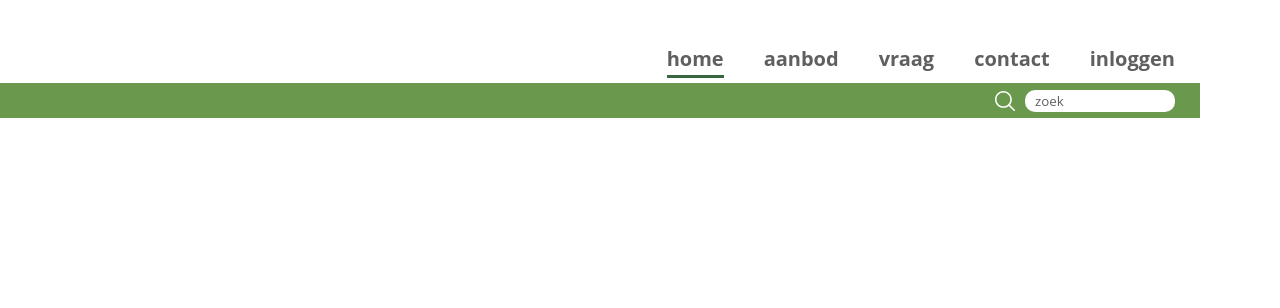
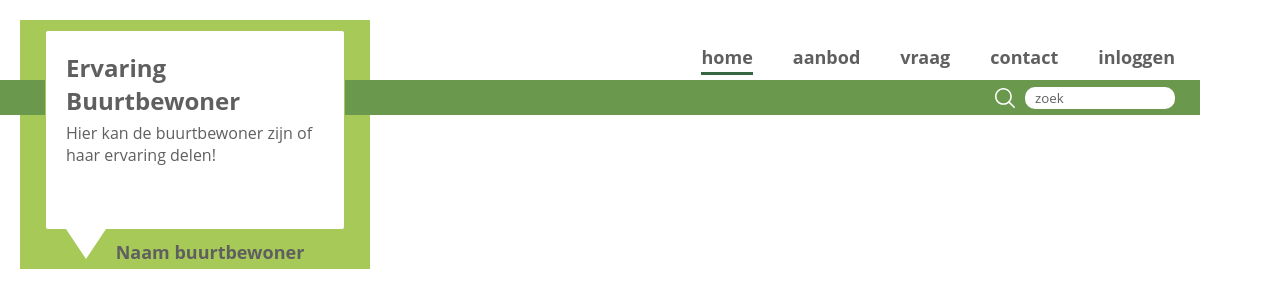
Before and after one commit to abouman76/Eind-Project-Arnoud-Bouman, a React (Create React App) app: page / in a window 1280 px wide. Shown: the top 308 px of the page. Built offline with nearby package versions, Linux system fonts and the light colour scheme.

Commit message:
added textbubble component

```diff
--- a/src/components/App/App.js
+++ b/src/components/App/App.js
@@ -6,11 +6,12 @@ import TextBubble from "../TextBubble/TextBubble";
 function App() {
   return (
     <>
-        <Header />
+            <Header />
 
-        {/*<TextBubble />*/}
+            <TextBubble />
+
     </>
   );
-}
+};
 
 export default App;
--- a/src/components/Header/Header.css
+++ b/src/components/Header/Header.css
@@ -25,7 +25,7 @@
     margin: 0 20px;
     padding-bottom: 3px;
     font-weight: bold;
-    font-size: 20px;
+    font-size: 18px;
 
 }
 
--- a/src/components/TextBubble/TextBubble.css
+++ b/src/components/TextBubble/TextBubble.css
@@ -1,3 +1,62 @@
-.styleText {
-    color: red;
+/** {*/
+/*    border: 1px solid red;*/
+/*}*/
+
+* {
+    padding: 0;
+    margin: 0;
+    box-sizing: border-box;
 }
+
+.main-container {
+    background-color: #A7C957;
+    color: #5F5F5F;
+    width: 350px;
+    display: flex;
+    justify-content: center;
+    align-items: center;
+    margin: 20px;
+    flex-wrap: wrap;
+
+}
+
+.text-bubble {
+    width: 300px;
+    height: 200px;
+    background-color: white;
+    border: 1px solid #A7C957;
+    position: relative;
+    margin: 10px;
+    padding: 20px;
+    border-radius: 3px;
+}
+
+.text-bubble::before {
+    content: "";
+    display: block;
+    position: absolute;
+    bottom: -30px;
+    left: 20px;
+    width: 0;
+    height: 0;
+    border-top: 30px solid white;
+    border-right: 20px solid transparent;
+    border-left: 20px solid transparent;
+}
+
+.header-review {
+    color: #5F5F5F;
+    margin-bottom: 5px;
+
+}
+
+.review-text {
+    color: #5F5F5F;
+    display: flex;
+}
+
+.name-reviewer {
+    font-weight: bold;
+    font-size: 18px;
+    padding: 0 0 5px 30px;
+}
--- a/src/components/TextBubble/TextBubble.js
+++ b/src/components/TextBubble/TextBubble.js
@@ -3,7 +3,21 @@ import "./TextBubble.css";
 
 const TextBubble = () => {
     return (
-        <div className={"styleText"}>TEXTBUBBLE</div>
+        <div className="main-container">
+
+            <div className="text-bubble">
+                <div className="header-review">
+                    <h2>Ervaring Buurtbewoner</h2>
+                </div>
+                <span className="review-text">
+            <p>Hier kan de buurtbewoner zijn of haar ervaring delen!</p>
+        </span>
+            </div>
+            <span className="name-reviewer">
+        <p>Naam buurtbewoner</p>
+    </span>
+
+        </div>
     )
 }
 
```
